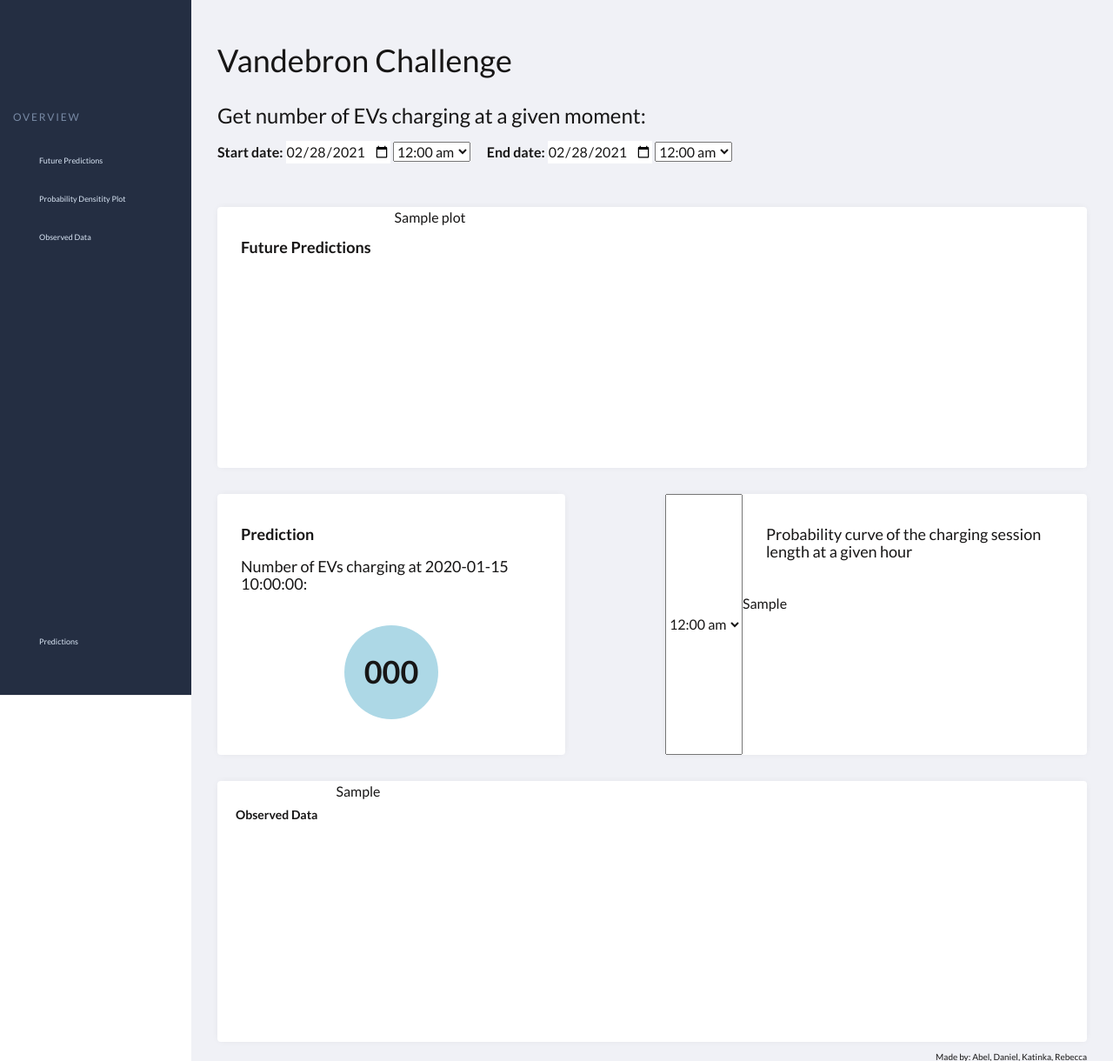
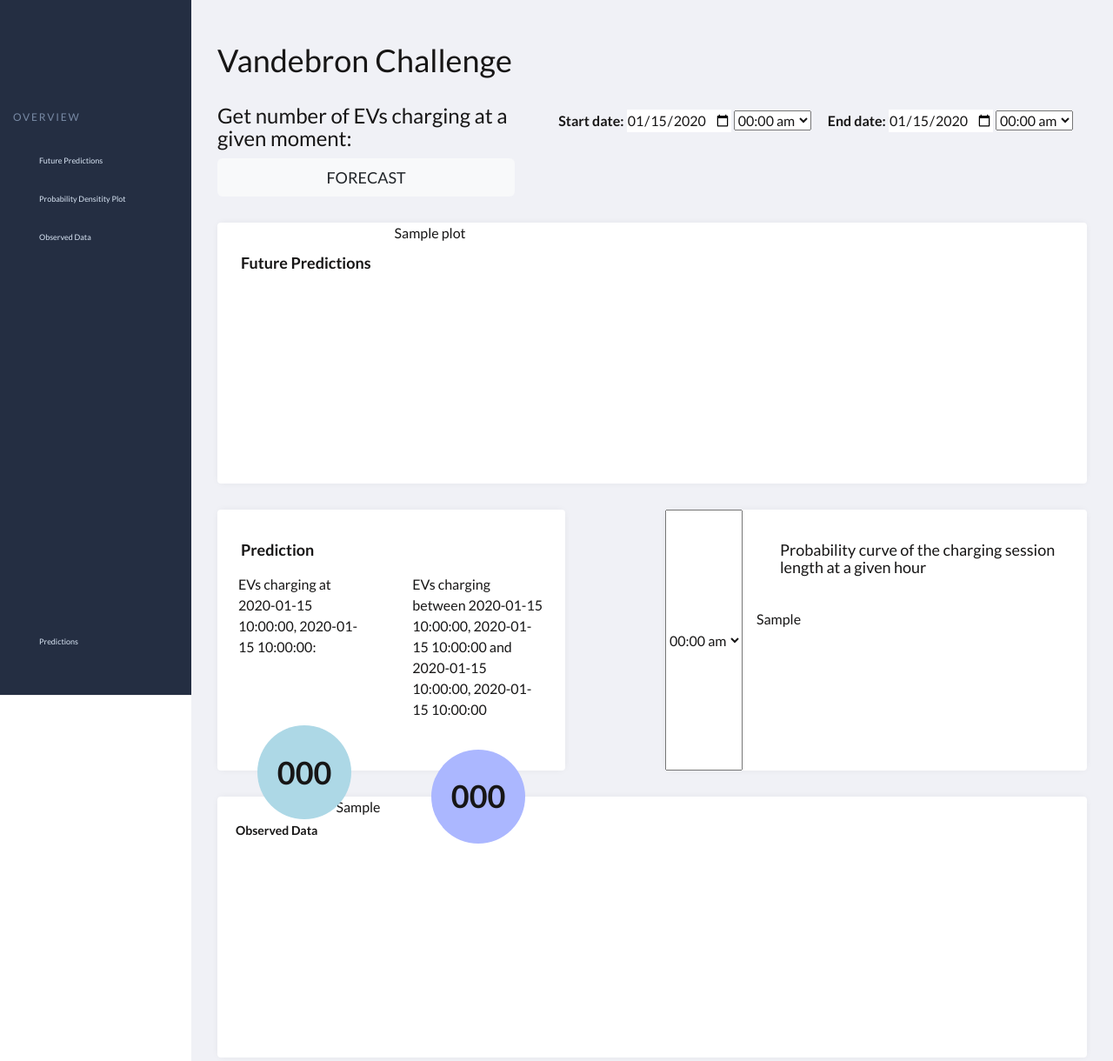
Before and after one commit to rebeccadavidsson/Forecast-Electric-Vehicles, a Flask app: template templates/home.html in a window 1280 px wide. Shown: the top 1220 px of the page at 87% size. Run offline with Flask 3, Linux system fonts and the light colour scheme; the template is opened without the code that fills it: most values are stand-ins (such as "Sample title", 1, 10 or a date in 2020); parts of the project's set-up code (start-up, migrations or seed data) failed here and were passed over; some libraries are stand-ins or nearby versions.

Commit message:
number of EVs

```diff
--- a/static/css/style.css
+++ b/static/css/style.css
@@ -104,6 +104,9 @@
     justify-content: center;
 }
 
+.darkblue {
+    background: #abb7ff !important;
+}
 .center {
     text-align: center;
     margin: 0 auto;
@@ -132,6 +135,11 @@
     padding: 1.5em;
 }
 
+
+.nr_WVs {
+    grid-template-columns: auto auto;
+    display: grid;
+}
 /*In case you prefer an absolutely positioned header that covers the full page height, add these styles*/
 /*body {
   position: relative;
--- a/templates/home.html
+++ b/templates/home.html
@@ -8,17 +8,17 @@
         <link rel="stylesheet" href="https://cdnjs.cloudflare.com/ajax/libs/font-awesome/4.7.0/css/font-awesome.min.css" />
 
         <link rel="stylesheet" href="{{ url_for('static', filename='css/style.css') }}" />
-
+        <script type="text/javascript" src="http://ajax.googleapis.com/ajax/libs/jquery/1.6.2/jquery.min.js"></script>
         <title></title>
     </head>
     <body>
 
         {% block body %}
-
+        <form action="/forecast/" method="POST">
 
           <header class="page-header">
             <nav>
-              <a href="#0" aria-label="forecastr logo" class="logo">
+              <a href="#0" aria-label="forecast logo" class="logo">
                 <svg width="140" height="49">
                   <use xlink:href="#logo"></use>
                 </svg>
@@ -72,77 +72,77 @@
           <section class="page-content">
               <h1>Vandebron Challenge</h1>
             <section class="search-and-user">
-              <form>
+
                 <h3>Get number of EVs charging at a given moment:</h3>
                 <div class="select_row">
                     <label for="start">Start date:</label>
 
-                    <input type="date" id="start" name="trip-start"
-                        value="2021-02-28"
+                    <input type="date" id="start" name="start_date_select"
+                    value={{start_date}}
                         min="2019-01-01" max="2021-07-01">
-                    <select style="margin-right: 1em">
-                        <option value="0">12:00 am</option>
-                        <option value="1">1:00 am</option>
-                        <option value="2">2:00 am</option>
-                        <option value="3">3:00 am</option>
-                        <option value="4">4:00 am</option>
-                        <option value="5">5:00 am</option>
-                        <option value="6">6:00 am</option>
-                        <option value="7">7:00 am</option>
-                        <option value="8">8:00 am</option>
-                        <option value="9">9:00 am</option>
-                        <option value="10">10:00 am</option>
-                        <option value="11">11:00 am</option>
-                        <option value="12">12:00 pm</option>
-                        <option value="13">1:00 pm</option>
-                        <option value="14">2:00 pm</option>
-                        <option value="15">3:00 pm</option>
-                        <option value="16">4:00 pm</option>
-                        <option value="17">5:00 pm</option>
-                        <option value="18">6:00 pm</option>
-                        <option value="19">7:00 pm</option>
-                        <option value="20">8:00 pm</option>
-                        <option value="21">9:00 pm</option>
-                        <option value="22">10:00 pm</option>
-                        <option value="23">11:00 pm</option>
+                    <select style="margin-right: 1em" name="start_time_select">
+                        <option {% if start_time=='00:00' %} selected="selected"{% endif %} value="0">00:00 am</option>
+                        <option {% if start_time=='01:00' %} selected="selected"{% endif %}  value="1">1:00 am</option>
+                        <option {% if start_time=='02:00' %} selected="selected"{% endif %} value="2">2:00 am</option>
+                        <option {% if start_time=='03:00' %} selected="selected"{% endif %} value="3">3:00 am</option>
+                        <option {% if start_time=='04:00' %} selected="selected"{% endif %} value="4">4:00 am</option>
+                        <option {% if start_time=='05:00' %} selected="selected"{% endif %} value="5">5:00 am</option>
+                        <option {% if start_time=='06:00' %} selected="selected"{% endif %} value="6">6:00 am</option>
+                        <option {% if start_time=='07:00' %} selected="selected"{% endif %} value="7">7:00 am</option>
+                        <option {% if start_time=='08:00' %} selected="selected"{% endif %}value="8">8:00 am</option>
+                        <option {% if start_time=='09:00' %} selected="selected"{% endif %}value="9">9:00 am</option>
+                        <option {% if start_time=='10:00' %} selected="selected"{% endif %}value="10">10:00 am</option>
+                        <option {% if start_time=='11:00' %} selected="selected"{% endif %}value="11">11:00 am</option>
+                        <option {% if start_time=='12:00' %} selected="selected"{% endif %}value="12">12:00 pm</option>
+                        <option {% if start_time=='13:00' %} selected="selected"{% endif %}value="13">1:00 pm</option>
+                        <option {% if start_time=='14:00' %} selected="selected"{% endif %}value="14">2:00 pm</option>
+                        <option {% if start_time=='15:00' %} selected="selected"{% endif %}value="15">3:00 pm</option>
+                        <option {% if start_time=='16:00' %} selected="selected"{% endif %}value="16">4:00 pm</option>
+                        <option {% if start_time=='17:00' %} selected="selected"{% endif %}value="17">5:00 pm</option>
+                        <option {% if start_time=='18:00' %} selected="selected"{% endif %}value="18">6:00 pm</option>
+                        <option {% if start_time=='19:00' %} selected="selected"{% endif %}value="19">7:00 pm</option>
+                        <option {% if start_time=='20:00' %} selected="selected"{% endif %}value="20">8:00 pm</option>
+                        <option {% if start_time=='21:00' %} selected="selected"{% endif %}value="21">9:00 pm</option>
+                        <option {% if start_time=='22:00' %} selected="selected"{% endif %}value="22">10:00 pm</option>
+                        <option {% if start_time=='23:00' %} selected="selected"{% endif %}value="23">11:00 pm</option>
                     </select>
 
                     <label for="start">End date:</label>
 
-                    <input type="date" id="end" name="trip-start"
-                            value="2021-02-28"
+                    <input type="date" id="end" name="end_date_select"
+                            value={{end_date}}
                             min="2019-01-01" max="2021-07-01">
-                    <select>
-                        <option value="0">12:00 am</option>
-                        <option value="1">1:00 am</option>
-                        <option value="2">2:00 am</option>
-                        <option value="3">3:00 am</option>
-                        <option value="4">4:00 am</option>
-                        <option value="5">5:00 am</option>
-                        <option value="6">6:00 am</option>
-                        <option value="7">7:00 am</option>
-                        <option value="8">8:00 am</option>
-                        <option value="9">9:00 am</option>
-                        <option value="10">10:00 am</option>
-                        <option value="11">11:00 am</option>
-                        <option value="12">12:00 pm</option>
-                        <option value="13">1:00 pm</option>
-                        <option value="14">2:00 pm</option>
-                        <option value="15">3:00 pm</option>
-                        <option value="16">4:00 pm</option>
-                        <option value="17">5:00 pm</option>
-                        <option value="18">6:00 pm</option>
-                        <option value="19">7:00 pm</option>
-                        <option value="20">8:00 pm</option>
-                        <option value="21">9:00 pm</option>
-                        <option value="22">10:00 pm</option>
-                        <option value="23">11:00 pm</option>
-                    </select>
+                        <select style="margin-right: 1em"  name="end_time_select">
+                            <option {% if end_time=='00:00' %} selected="selected"{% endif %} value="0">00:00 am</option>
+                            <option {% if end_time=='01:00' %} selected="selected"{% endif %}  value="1">1:00 am</option>
+                            <option {% if end_time=='02:00' %} selected="selected"{% endif %} value="2">2:00 am</option>
+                            <option {% if end_time=='03:00' %} selected="selected"{% endif %} value="3">3:00 am</option>
+                            <option {% if end_time=='04:00' %} selected="selected"{% endif %} value="4">4:00 am</option>
+                            <option {% if end_time=='05:00' %} selected="selected"{% endif %} value="5">5:00 am</option>
+                            <option {% if end_time=='06:00' %} selected="selected"{% endif %} value="6">6:00 am</option>
+                            <option {% if end_time=='07:00' %} selected="selected"{% endif %} value="7">7:00 am</option>
+                            <option {% if end_time=='08:00' %} selected="selected"{% endif %}value="8">8:00 am</option>
+                            <option {% if end_time=='09:00' %} selected="selected"{% endif %}value="9">9:00 am</option>
+                            <option {% if end_time=='10:00' %} selected="selected"{% endif %}value="10">10:00 am</option>
+                            <option {% if end_time=='11:00' %} selected="selected"{% endif %}value="11">11:00 am</option>
+                            <option {% if end_time=='12:00' %} selected="selected"{% endif %}value="12">12:00 pm</option>
+                            <option {% if end_time=='13:00' %} selected="selected"{% endif %}value="13">1:00 pm</option>
+                            <option {% if end_time=='14:00' %} selected="selected"{% endif %}value="14">2:00 pm</option>
+                            <option {% if end_time=='15:00' %} selected="selected"{% endif %}value="15">3:00 pm</option>
+                            <option {% if end_time=='16:00' %} selected="selected"{% endif %}value="16">4:00 pm</option>
+                            <option {% if end_time=='17:00' %} selected="selected"{% endif %}value="17">5:00 pm</option>
+                            <option {% if end_time=='18:00' %} selected="selected"{% endif %}value="18">6:00 pm</option>
+                            <option {% if end_time=='19:00' %} selected="selected"{% endif %}value="19">7:00 pm</option>
+                            <option {% if end_time=='20:00' %} selected="selected"{% endif %}value="20">8:00 pm</option>
+                            <option {% if end_time=='21:00' %} selected="selected"{% endif %}value="21">9:00 pm</option>
+                            <option {% if end_time=='22:00' %} selected="selected"{% endif %}value="22">10:00 pm</option>
+                            <option {% if end_time=='23:00' %} selected="selected"{% endif %}value="23">11:00 pm</option>
+                        </select>
                 </div>
 
+                <button class="btn-lg btn-light" onclick="$('#loading').show();" type="submit">FORECAST</button>
 
 
-              </form>
 
             </section>
             <section class="grid">
@@ -153,38 +153,55 @@
               <article style="max-width:400px;">
                   <div class="inner">
                       <h4 style="font-weight: 800; padding-bottom: 0px;" class="inner_title" >Prediction</h4>
-                      <h4 class="inner_title" style="padding-top: 0.4em;">Number of EVs charging at {{ selected_time }}:</h4>
-                      <div class="center">
-                        <h1 class="inner_title dot">{{ number_of_EVs }}</h1>
-                     </div>
+                      {% if number_of_EVs ==  [] %}
+                        <button onclick="$('#loading').show();" type="submit" style="margin-left: 1.5em;" class="btn btn-light">Predict</button>
+
+                        {% else %}
+                        <div class="nr_WVs">
+                            <div>
+                                <p class="inner_title" style="padding-top: 0.4em; padding-bottom: 4.3em;">EVs charging at {{ start_date }}, {{ start_time }}:</p>
+                                <div class="center">
+                                    <h1 class="inner_title dot">{{ number_of_EVs }}</h1>
+                                </div>
+                            </div>
+                            <div>
+                                <p class="inner_title" style="padding-top: 0.4em;"></h5>EVs charging between {{ start_date }}, {{ start_time }} and  {{ end_date }}, {{ end_time }}  </p>
+
+                                <div class="center">
+                                    <h1 class="inner_title dot darkblue">{{ number_of_EVs_end }}</h1>
+                                </div>
+                            </div>
+                         </div>
+
+                        {% endif %}
                     </div>
               </article>
               <article id="density_plot">
-                <select>
-                    <option value="0">12:00 am</option>
-                    <option value="1">1:00 am</option>
-                    <option value="2">2:00 am</option>
-                    <option value="3">3:00 am</option>
-                    <option value="4">4:00 am</option>
-                    <option value="5">5:00 am</option>
-                    <option value="6">6:00 am</option>
-                    <option value="7">7:00 am</option>
-                    <option value="8">8:00 am</option>
-                    <option value="9">9:00 am</option>
-                    <option value="10">10:00 am</option>
-                    <option value="11">11:00 am</option>
-                    <option value="12">12:00 pm</option>
-                    <option value="13">1:00 pm</option>
-                    <option value="14">2:00 pm</option>
-                    <option value="15">3:00 pm</option>
-                    <option value="16">4:00 pm</option>
-                    <option value="17">5:00 pm</option>
-                    <option value="18">6:00 pm</option>
-                    <option value="19">7:00 pm</option>
-                    <option value="20">8:00 pm</option>
-                    <option value="21">9:00 pm</option>
-                    <option value="22">10:00 pm</option>
-                    <option value="23">11:00 pm</option>
+                <select style="margin-right: 1em" name="start_time_select">
+                    <option {% if start_time=='00:00' %} selected="selected"{% endif %} value="0">00:00 am</option>
+                    <option {% if start_time=='01:00' %} selected="selected"{% endif %}  value="1">1:00 am</option>
+                    <option {% if start_time=='02:00' %} selected="selected"{% endif %} value="2">2:00 am</option>
+                    <option {% if start_time=='03:00' %} selected="selected"{% endif %} value="3">3:00 am</option>
+                    <option {% if start_time=='04:00' %} selected="selected"{% endif %} value="4">4:00 am</option>
+                    <option {% if start_time=='05:00' %} selected="selected"{% endif %} value="5">5:00 am</option>
+                    <option {% if start_time=='06:00' %} selected="selected"{% endif %} value="6">6:00 am</option>
+                    <option {% if start_time=='07:00' %} selected="selected"{% endif %} value="7">7:00 am</option>
+                    <option {% if start_time=='08:00' %} selected="selected"{% endif %}value="8">8:00 am</option>
+                    <option {% if start_time=='09:00' %} selected="selected"{% endif %}value="9">9:00 am</option>
+                    <option {% if start_time=='10:00' %} selected="selected"{% endif %}value="10">10:00 am</option>
+                    <option {% if start_time=='11:00' %} selected="selected"{% endif %}value="11">11:00 am</option>
+                    <option {% if start_time=='12:00' %} selected="selected"{% endif %}value="12">12:00 pm</option>
+                    <option {% if start_time=='13:00' %} selected="selected"{% endif %}value="13">1:00 pm</option>
+                    <option {% if start_time=='14:00' %} selected="selected"{% endif %}value="14">2:00 pm</option>
+                    <option {% if start_time=='15:00' %} selected="selected"{% endif %}value="15">3:00 pm</option>
+                    <option {% if start_time=='16:00' %} selected="selected"{% endif %}value="16">4:00 pm</option>
+                    <option {% if start_time=='17:00' %} selected="selected"{% endif %}value="17">5:00 pm</option>
+                    <option {% if start_time=='18:00' %} selected="selected"{% endif %}value="18">6:00 pm</option>
+                    <option {% if start_time=='19:00' %} selected="selected"{% endif %}value="19">7:00 pm</option>
+                    <option {% if start_time=='20:00' %} selected="selected"{% endif %}value="20">8:00 pm</option>
+                    <option {% if start_time=='21:00' %} selected="selected"{% endif %}value="21">9:00 pm</option>
+                    <option {% if start_time=='22:00' %} selected="selected"{% endif %}value="22">10:00 pm</option>
+                    <option {% if start_time=='23:00' %} selected="selected"{% endif %}value="23">11:00 pm</option>
                 </select>
                 <div class="inner" id="prob_dens">
                     <h4 class="inner_title">Probability curve of the charging session length at a given hour </h4>
@@ -201,7 +218,10 @@
               <span>Made by: Abel, Daniel, Katinka, Rebecca</span>
                 </footer>
           </section>
+        </form>
           {% endblock %}
+          <div id="loading" style="display:none;"><img src="loading.gif" alt="" />Loading!</div>
+
     </body>
     <script href="{{ url_for('static', filename='js/main.js') }}"></script>
 
```
Also changed, not shown: flask_app.py (+36 -17 lines), predict.py (+2 -16 lines).
